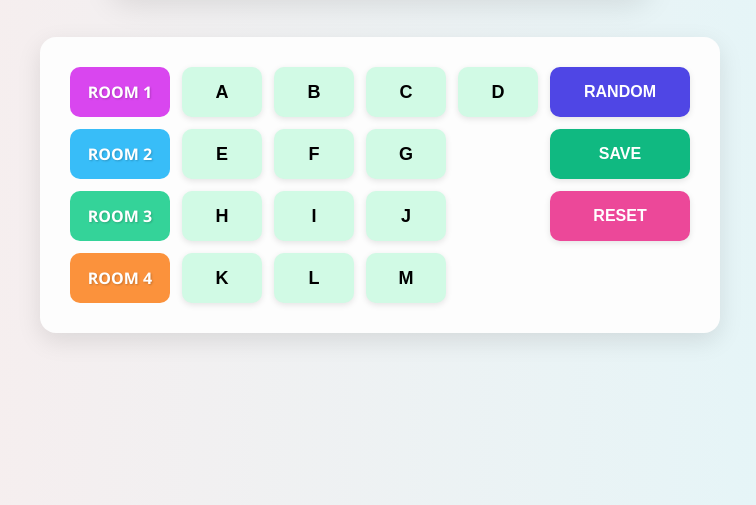
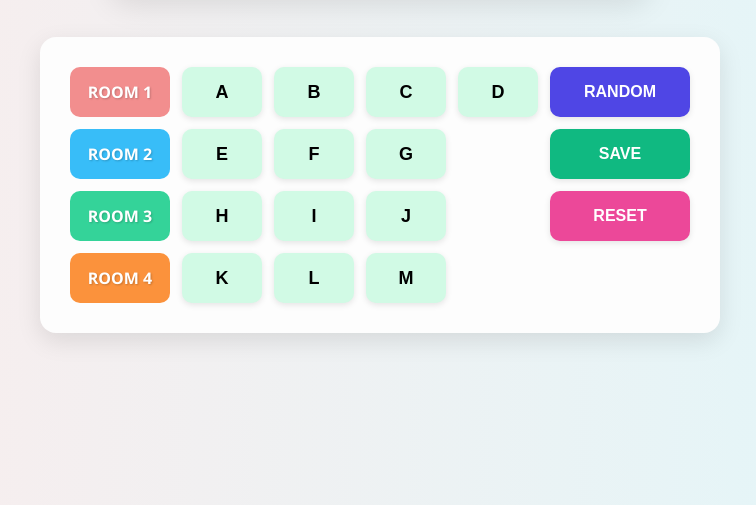
Before and after one commit to foAddz19/random-selector, a plain HTML site: page index.html in a window 1280 px wide. Shown: the part 335-840 px from the top of the page, without its empty margins (260-1016 px from the left). Drawn offline with Linux system fonts and the light colour scheme.

Commit message:
colur red

```diff
--- a/index.html
+++ b/index.html
@@ -64,7 +64,7 @@
       text-shadow: 1px 1px 2px rgba(0, 0, 0, 0.2);
     }
 
-    .room1-label { background-color: #d946ef; }
+    .room1-label { background-color: #f28e8e; }
     .room2-label { background-color: #38bdf8; }
     .room3-label { background-color: #34d399; }
     .room4-label { background-color: #fb923c; }
```
